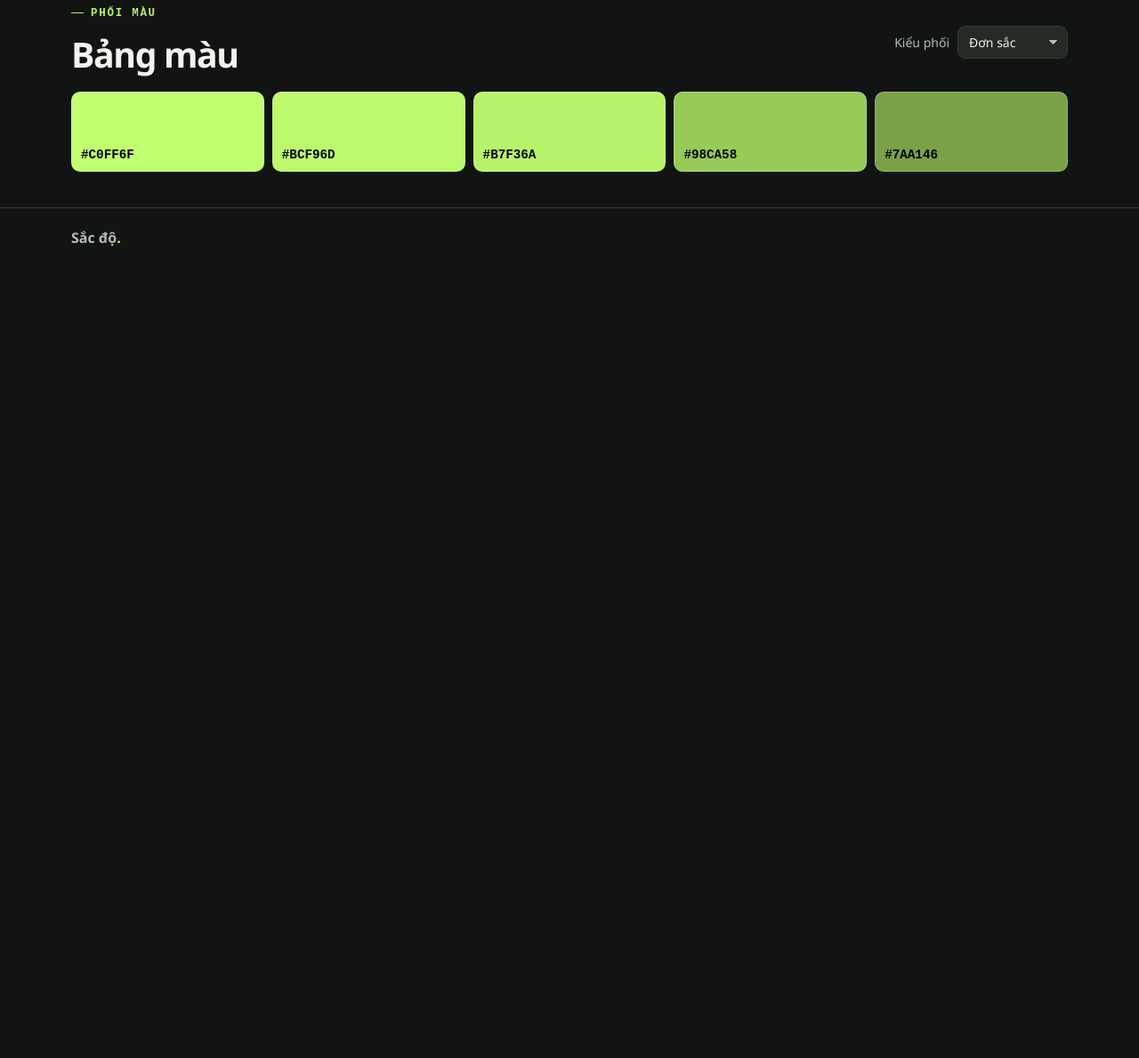
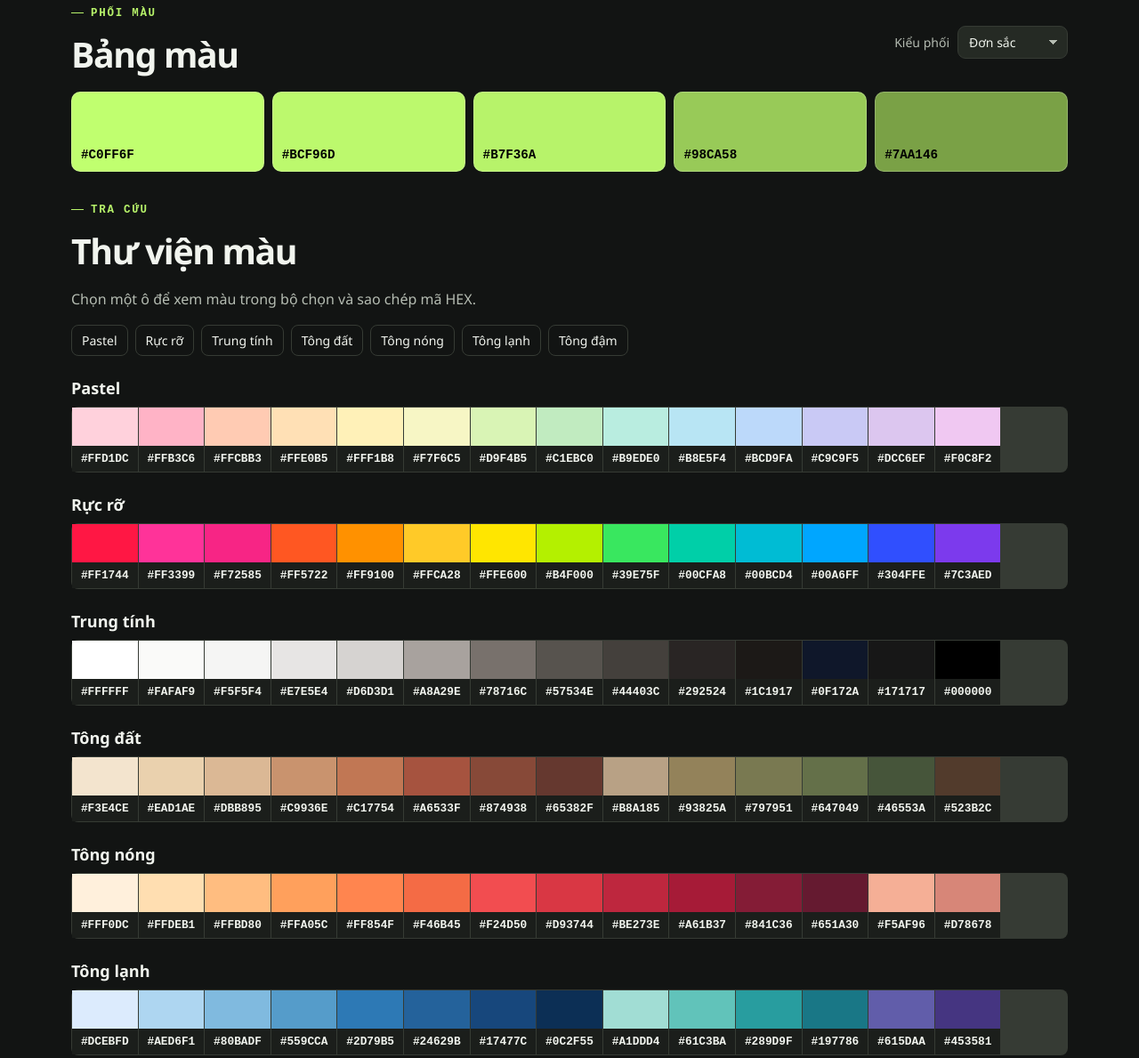
Before and after one commit to PhucTDPAM/sac-do, a plain HTML site: page index.html in a window 1280 px wide. Shown: the part 773-1962 px from the top of the page at 89% size. Before the commit the page ends 1073 px from the top, so only its background shows below. Drawn offline with Linux system fonts and the light colour scheme.

Commit message:
Add categorized color reference library

```diff
--- a/app.js
+++ b/app.js
@@ -203,20 +203,72 @@ function renderSaved() {
   swatches(get("saved"), saved);
 }
 
-document.querySelectorAll("[data-copy]").forEach(button => button.addEventListener("click", async () => {
+async function copyCode(value, fallback = "Không thể truy cập bộ nhớ tạm.") {
+  try {
+    await navigator.clipboard.writeText(value);
+    message("Đã sao chép " + value);
+  } catch {
+    message(fallback);
+  }
+}
+
+document.querySelectorAll("[data-copy]").forEach(button => button.addEventListener("click", () => {
   const format = button.dataset.copy;
   if (format === "hex" && !applyHex()) {
     hexInput.focus();
     return;
   }
-  const value = format === "hex" ? currentHex : get(format).textContent;
-  try {
-    await navigator.clipboard.writeText(value);
-    message("Đã sao chép " + value);
-  } catch {
-    message("Không thể truy cập bộ nhớ tạm.");
+  copyCode(format === "hex" ? currentHex : get(format).textContent);
+}));
+
+const libraryGroups = [
+  ["pastel", "Pastel", "FFD1DC FFB3C6 FFCBB3 FFE0B5 FFF1B8 F7F6C5 D9F4B5 C1EBC0 B9EDE0 B8E5F4 BCD9FA C9C9F5 DCC6EF F0C8F2"],
+  ["ruc-ro", "Rực rỡ", "FF1744 FF3399 F72585 FF5722 FF9100 FFCA28 FFE600 B4F000 39E75F 00CFA8 00BCD4 00A6FF 304FFE 7C3AED"],
+  ["trung-tinh", "Trung tính", "FFFFFF FAFAF9 F5F5F4 E7E5E4 D6D3D1 A8A29E 78716C 57534E 44403C 292524 1C1917 0F172A 171717 000000"],
+  ["tong-dat", "Tông đất", "F3E4CE EAD1AE DBB895 C9936E C17754 A6533F 874938 65382F B8A185 93825A 797951 647049 46553A 523B2C"],
+  ["tong-nong", "Tông nóng", "FFF0DC FFDEB1 FFBD80 FFA05C FF854F F46B45 F24D50 D93744 BE273E A61B37 841C36 651A30 F5AF96 D78678"],
+  ["tong-lanh", "Tông lạnh", "DCEBFD AED6F1 80BADF 559CCA 2D79B5 24629B 17477C 0C2F55 A1DDD4 61C3BA 289D9F 197786 615DAA 453581"],
+  ["tong-dam", "Tông đậm", "681C35 4C1533 55205F 3E2769 30245B 172554 123653 104852 075461 145747 204732 383E22 593321 412722"]
+];
+
+function renderLibrary() {
+  for (const [id, title, codes] of libraryGroups) {
+    const link = document.createElement("a");
+    link.href = "#" + id;
+    link.textContent = title;
+    get("library-nav").append(link);
+
+    const group = document.createElement("section");
+    group.id = id;
+    group.className = "library-group";
+    const heading = document.createElement("h3");
+    heading.textContent = title;
+    const grid = document.createElement("div");
+    grid.className = "library-grid";
+
+    for (const code of codes.split(" ")) {
+      const hex = "#" + code;
+      const button = document.createElement("button");
+      button.type = "button";
+      button.className = "library-color";
+      button.setAttribute("aria-label", "Chọn và sao chép " + hex);
+      const sample = document.createElement("span");
+      sample.style.backgroundColor = hex;
+      const label = document.createElement("code");
+      label.textContent = hex;
+      button.append(sample, label);
+      button.addEventListener("click", () => {
+        render(fromHex(hex));
+        copyCode(hex, "Đã chọn " + hex + ". Không thể truy cập bộ nhớ tạm.");
+      });
+      grid.append(button);
+    }
+
+    group.append(heading, grid);
+    get("library-groups").append(group);
   }
-}));
+}
 
 render(fromHex("#B7F36A"));
 renderSaved();
+renderLibrary();
--- a/index.html
+++ b/index.html
@@ -5,11 +5,11 @@
 <meta name="viewport" content="width=device-width, initial-scale=1">
 <meta name="description" content="Chọn màu, chuyển đổi mã HEX, RGB, HSL và tìm bảng màu cho thiết kế.">
 <title>Sắc độ — Bảng chọn màu</title>
-<link rel="stylesheet" href="./style.css">
-<script src="./app.js" defer></script>
+<link rel="stylesheet" href="./style.css?v=2">
+<script src="./app.js?v=2" defer></script>
 </head>
 <body>
-<header><div class="shell top"><a class="brand" href="./"><span class="mark" aria-hidden="true"></span>Sắc độ<span class="brand-dot">.</span></a><nav aria-label="Điều hướng"><a href="#chon-mau">Chọn màu</a><a href="#bang-mau">Bảng màu</a></nav></div></header>
+<header><div class="shell top"><a class="brand" href="./"><span class="mark" aria-hidden="true"></span>Sắc độ<span class="brand-dot">.</span></a><nav aria-label="Điều hướng"><a href="#chon-mau">Chọn màu</a><a href="#thu-vien">Thư viện màu</a></nav></div></header>
 <main class="shell">
 <section class="intro" id="chon-mau">
 <p class="eyebrow"><span></span> CÔNG CỤ MÀU SẮC</p>
@@ -38,6 +38,12 @@
 <div id="palette" class="swatches"></div>
 </section>
 <section id="saved-section" class="palettes" hidden><div class="palette-head"><h2>Màu đã lưu</h2></div><div id="saved" class="swatches"></div></section>
+<section class="palettes library" id="thu-vien" aria-labelledby="library-title">
+<div class="palette-head"><div><p class="eyebrow"><span></span> TRA CỨU</p><h2 id="library-title">Thư viện màu</h2></div></div>
+<p>Chọn một ô để xem màu trong bộ chọn và sao chép mã HEX.</p>
+<nav id="library-nav" aria-label="Nhóm màu"></nav>
+<div id="library-groups"></div>
+</section>
 </main>
 <footer><div class="shell">Sắc độ<span class="brand-dot">.</span></div></footer>
 <div class="toast" id="toast" role="status"></div>
--- a/style.css
+++ b/style.css
@@ -21,7 +21,7 @@ header, footer { border-bottom: 1px solid var(--line); }
 .brand { display: flex; align-items: center; font-weight: 750; font-size: 23px; letter-spacing: -.04em; }
 .brand-dot { color: var(--accent); }
 .mark { width: 28px; height: 28px; margin-right: 10px; border-radius: 8px; background: conic-gradient(from 30deg,#b7f36a,#67d6d0,#a589ff,#ff8b97,#ffca70,#b7f36a); }
-nav { display: flex; gap: clamp(13px, 4vw, 35px); color: var(--muted); font-size: 14px; }
+.top nav { display: flex; gap: clamp(13px, 4vw, 35px); color: var(--muted); font-size: 14px; }
 nav a:hover { color: var(--accent); }
 .intro { padding: 48px 0 30px; }
 .eyebrow { display: flex; align-items: center; gap: 8px; color: var(--accent); font: 700 .78rem ui-monospace, monospace; letter-spacing: .14em; margin: 0 0 12px; }
@@ -62,6 +62,18 @@ select { appearance: none; padding-right: 29px; background: linear-gradient(45de
 .swatches { display: grid; grid-template-columns: repeat(5,minmax(0,1fr)); gap: 9px; }
 .swatch { min-height: 90px; display: flex; align-items: end; padding: 10px; border: 1px solid #ffffff32; border-radius: 10px; font: 700 .89rem ui-monospace,monospace; text-align: left; }
 .swatch:hover { box-shadow: inset 0 0 0 2px currentColor; }
+.library > p { color: var(--muted); line-height: 1.55; }
+#library-nav { display: flex; flex-wrap: wrap; gap: 8px; }
+#library-nav a { padding: 7px 11px; border: 1px solid var(--line); border-radius: 8px; font-size: .875rem; }
+#library-nav a:hover { border-color: var(--accent); }
+.library-group { margin-top: 24px; scroll-margin-top: 16px; }
+.library-group h3 { margin: 0 0 9px; font-size: 1.13rem; }
+.library-grid { display: grid; grid-template-columns: repeat(auto-fill, minmax(73px, 1fr)); gap: 1px; padding: 1px; background: var(--line); border-radius: 8px; }
+.library-color { min-width: 0; border: 0; padding: 0; background: var(--panel); color: #f1f4ee; }
+.library-color:focus-visible { position: relative; z-index: 1; outline-offset: -2px; }
+.library-color:hover code { color: var(--accent); }
+.library-color span { display: block; height: 43px; }
+.library-color code { display: block; padding: 7px 2px; font: 700 .8rem ui-monospace, monospace; }
 footer { border-top: 1px solid var(--line); border-bottom: 0; padding: 22px 0; margin-top: 40px; font-weight: 700; color: var(--muted); }
 .toast { position: fixed; bottom: 16px; right: 16px; max-width: calc(100% - 32px); padding: 11px 15px; border-radius: 9px; color: #15200b; background: var(--accent); box-shadow: 0 3px 16px #0005; }
 .toast:empty { display: none; }
```
